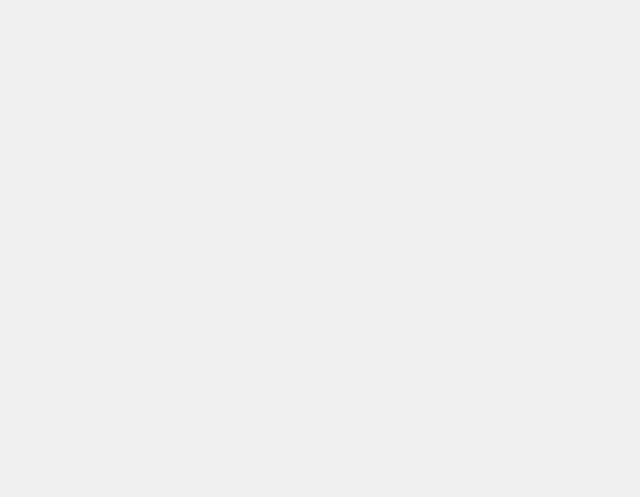
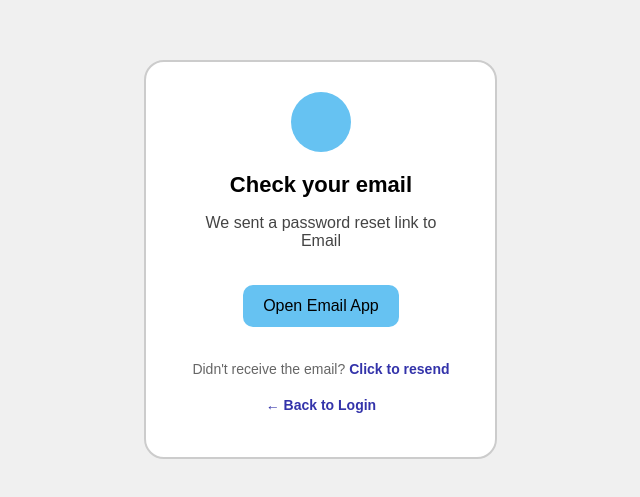
Before and after one commit to subhashini-git123/lms-project, a React (Create React App) app: page /check-email in a window 1280 px wide. Before the commit this address had no page. Shown: the part 141-638 px from the top of the page, without its empty margins (335-975 px from the left). Built offline with nearby package versions, Linux system fonts and the light colour scheme.

Commit message:
FEAT:Check email added

```diff
--- a/src/App.css
+++ b/src/App.css
@@ -16,6 +16,7 @@ body {
   width: 320px;
   text-align: center;
   border: 2px solid #ccc;
+
 }
 
 .login-container h2 {
@@ -40,6 +41,7 @@ body {
 .forgot-password {
   text-align: right;
   margin-bottom: 20px;
+
 }
 
 .forgot-password a {
@@ -47,6 +49,7 @@ body {
   color: #333;
   text-decoration: none;
   font-weight: bold;
+  color: #3333aa;
 }
 
 .login-button {
@@ -63,7 +66,7 @@ body {
 .register-link {
   font-weight: bold;
   text-decoration: none;
-  color: #000;
+   color: #3333aa;
 }
 .back-link {
   margin-top: 10px;
@@ -78,3 +81,73 @@ body {
   margin-top: 4px;
   margin-bottom: 10px;
 }
+
+.container {
+  width: 90%;
+  max-width: 400px;
+  margin: 60px auto;
+  padding: 30px;
+  border: 2px solid #ccc;
+  border-radius: 20px;
+  text-align: center;
+  background-color: #fff;
+}
+
+.circle {
+  width: 60px;
+  height: 60px;
+  margin: 0 auto 20px;
+  background-color: #66c2f2;
+  border-radius: 50%;
+}
+
+.title {
+  font-size: 22px;
+  font-weight: bold;
+  margin-bottom: 10px;
+}
+
+.subtitle {
+  font-size: 16px;
+  color: #444;
+  margin-bottom: 25px;
+}
+
+.input {
+  width: 100%;
+  padding: 10px;
+  margin-bottom: 20px;
+  border: 1px solid #aaa;
+  border-radius: 8px;
+}
+
+.btn {
+  background-color: #66c2f2;
+  border: none;
+  color: white;
+  padding: 12px 20px;
+  border-radius: 10px;
+  font-size: 16px;
+  cursor: pointer;
+  margin-top: 10px;
+  margin-bottom: 20px;
+  color: #000;
+}
+
+.resend-text {
+  font-size: 14px;
+  color: #666;
+}
+
+.click-link {
+  color: #3333aa;
+  font-weight: bold;
+  cursor: pointer;
+}
+
+.back-link {
+  margin-top: 20px;
+  color: #3333aa;
+  font-size: 14px;
+  cursor: pointer;
+}
--- a/src/App.js
+++ b/src/App.js
@@ -3,6 +3,7 @@ import { BrowserRouter as Router, Routes, Route } from "react-router-dom";
 import Login from "./components/Login";
 import ForgotPassword from "./components/ForgotPassword";
 import "./App.css";
+import CheckEmail from "./components/CheckEmail";
 
 function App() {
   return (
@@ -10,6 +11,7 @@ function App() {
       <Routes>
         <Route path="/" element={<Login />} />
         <Route path="/forgot-password" element={<ForgotPassword />} />
+             <Route path="/check-email" element={<CheckEmail/>} />
       </Routes>
     </Router>
   );
--- /dev/null
+++ b/src/components/CheckEmail.js
@@ -0,0 +1,27 @@
+import React from 'react';
+import { useNavigate } from 'react-router-dom';
+import '../App.css';
+
+const CheckEmail = () => {
+  const navigate = useNavigate();
+
+  return (
+    <div className="container">
+      <div className="circle"></div>
+      <h2 className="title">Check your email</h2>
+      <p className="subtitle">
+        We sent a password reset link to<br />
+       Email
+      </p>
+      <button className="btn">Open Email App</button>
+      <p className="resend-text">
+        Didn't receive the email? <span className="click-link">Click to resend</span>
+      </p>
+      <p className="back-link" onClick={() => navigate('/')}>
+        ← Back to Login
+      </p>
+    </div>
+  );
+};
+
+export default CheckEmail;
--- a/src/components/ForgotPassword.js
+++ b/src/components/ForgotPassword.js
@@ -1,7 +1,13 @@
 import React from "react";
-import { Link } from "react-router-dom";
+import { Link, useNavigate } from "react-router-dom";
 
-function ForgotPassword() {
+const ForgotPassword = () => {
+  const navigate = useNavigate();
+
+  const handleSendMail = () => {
+    navigate('/check-email');
+  };
+
   return (
     <div className="login-container">
       <h2>Forgot Password</h2>
@@ -12,13 +18,13 @@ function ForgotPassword() {
       <label>Password</label>
       <input type="password" placeholder="Enter new password" />
 
-      <button className="login-button">Send Mail</button>
+      <button className="login-button" onClick={handleSendMail}>Send Mail</button>
 
       <div className="back-link">
         <Link to="/">← Back to Login</Link>
       </div>
     </div>
   );
-}
+};
 
 export default ForgotPassword;
```
